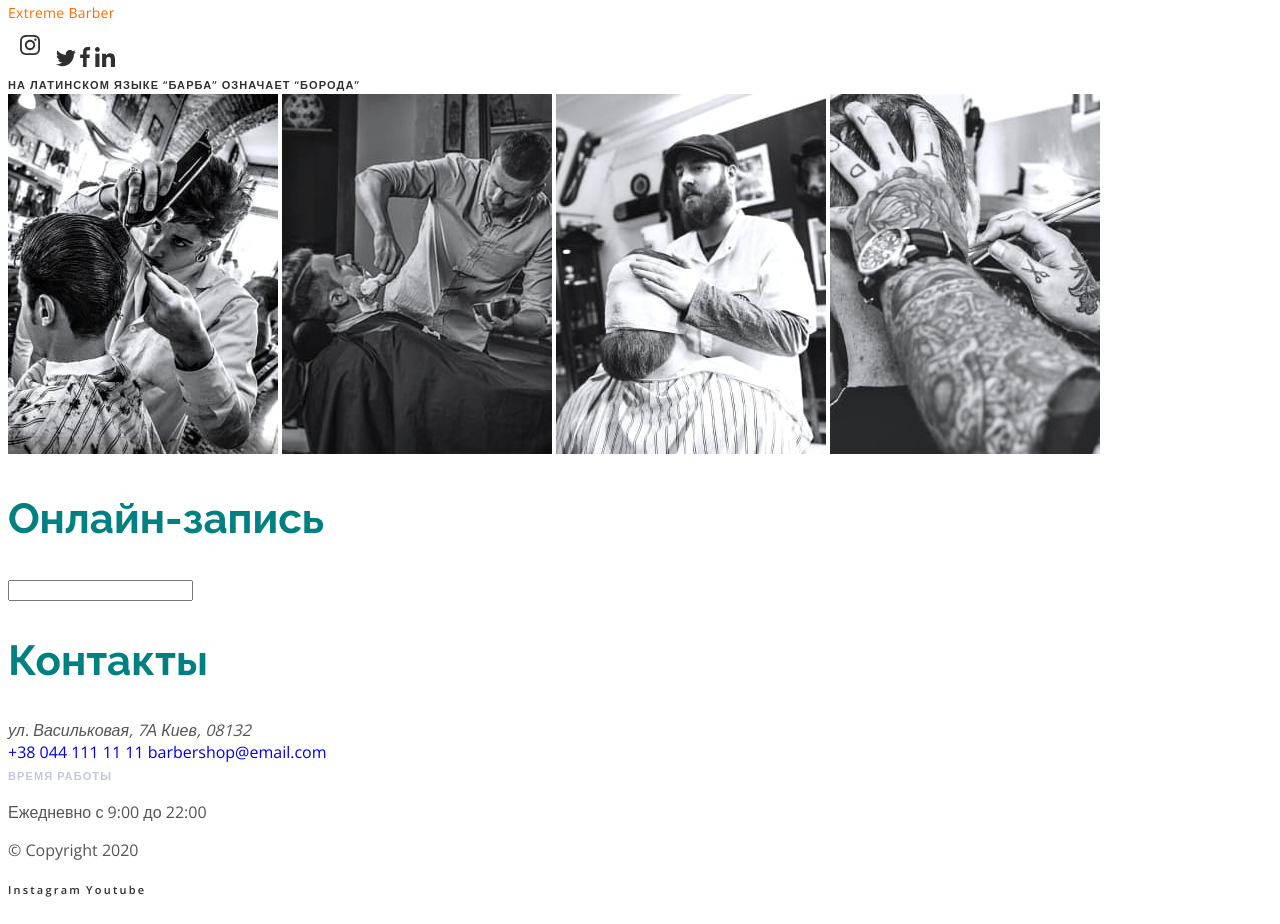
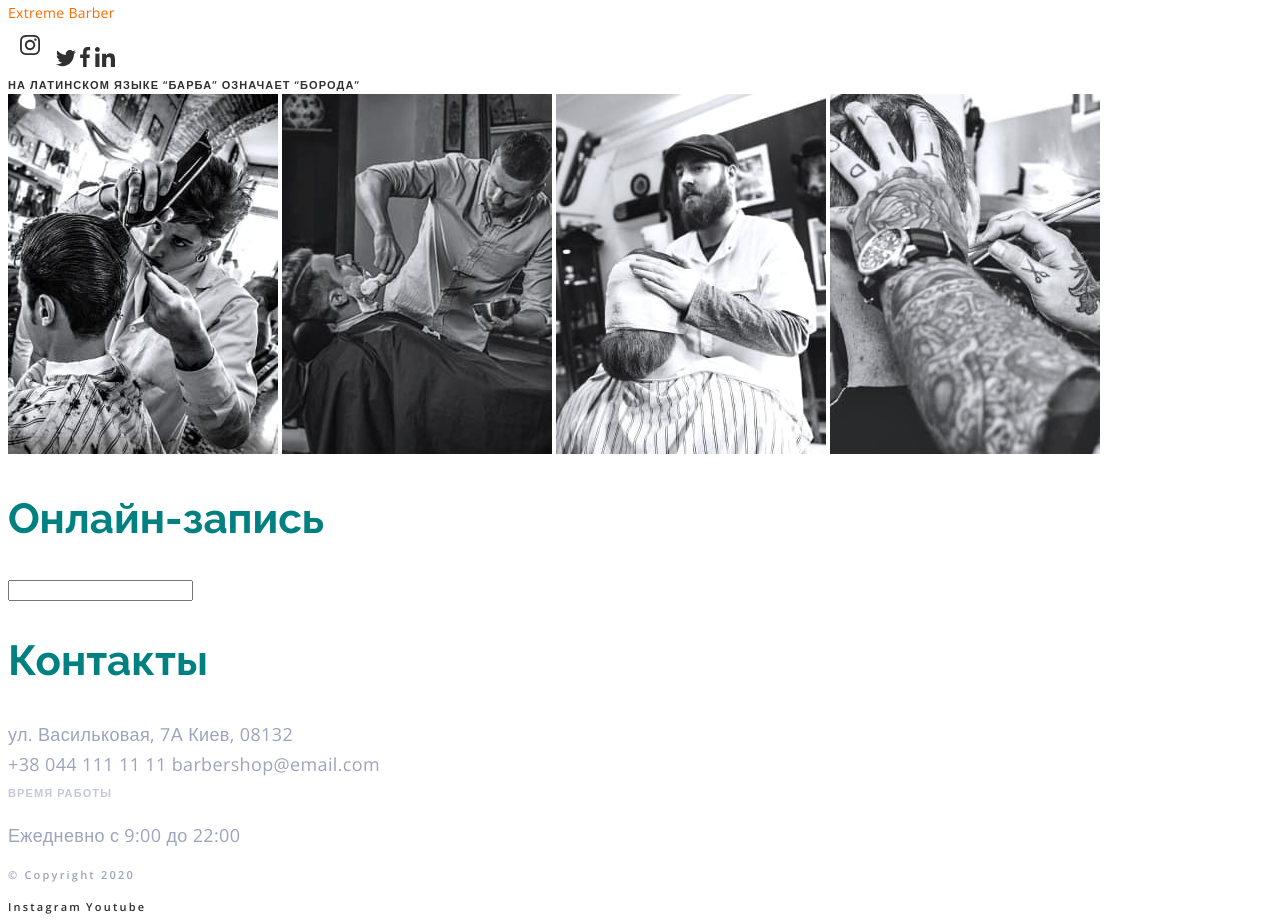
Before and after one commit to Olya08/Barbershop, a plain HTML site: page index.html in a window 1280 px wide. Shown: the part 3425-4349 px from the top of the page. Drawn offline with nearby package versions, Linux system fonts and the light colour scheme.

Commit message:
Додає оформлення тексту до футера

```diff
--- a/css/styles.css
+++ b/css/styles.css
@@ -167,7 +167,6 @@ p.section-description {
   line-height: 1.35;
   text-align: center;
   letter-spacing: 0.05em;
-
   color: var(--text-primary);
 }
 .number-box span {
@@ -194,3 +193,28 @@ p.section-description {
   letter-spacing: 0.02em;
   color: #ff6c00;
 }
+
+/* Footer */
+
+.address {
+  font-style: normal;
+}
+.contacts-box,
+.schedule-box .text {
+  font-weight: 400;
+  font-size: 18px;
+  line-height: 1.67;
+  letter-spacing: 0.02em;
+  color: var(--text-secondary);
+}
+.contacts-box a {
+  color: var(--text-secondary);
+}
+
+.copy-text {
+  font-weight: 600;
+  font-size: 11px;
+  line-height: 1.36;
+  letter-spacing: 0.2em;
+  color: var(--text-secondary);
+}
--- a/index.html
+++ b/index.html
@@ -261,14 +261,14 @@
       <div>
         <h2 class="section-title lighten">Контакты</h2>
         <div class="contacts-box">
-          <address>ул. Васильковая, 7А Киев, 08132</address>
+          <address class="address">ул. Васильковая, 7А Киев, 08132</address>
           <a href="tel:+380441111111">+38 044 111 11 11</a>
           <a href="mailto:barbershop@email.com">barbershop@email.com</a>
         </div>
 
         <div class="schedule-box">
           <span class="suptitle-secondary">время работы</span>
-          <p>Ежедневно с 9:00 до 22:00</p>
+          <p class="text">Ежедневно с 9:00 до 22:00</p>
         </div>
       </div>
     </footer>
```
